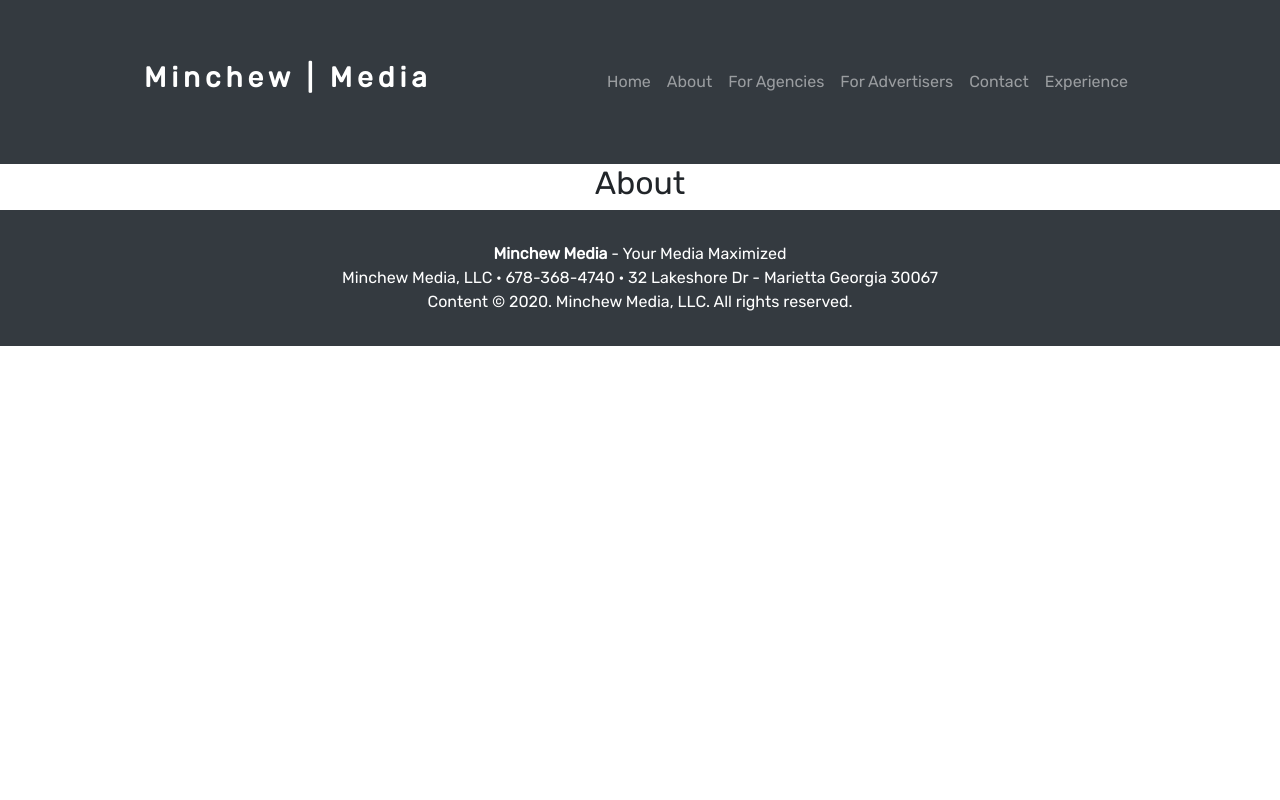
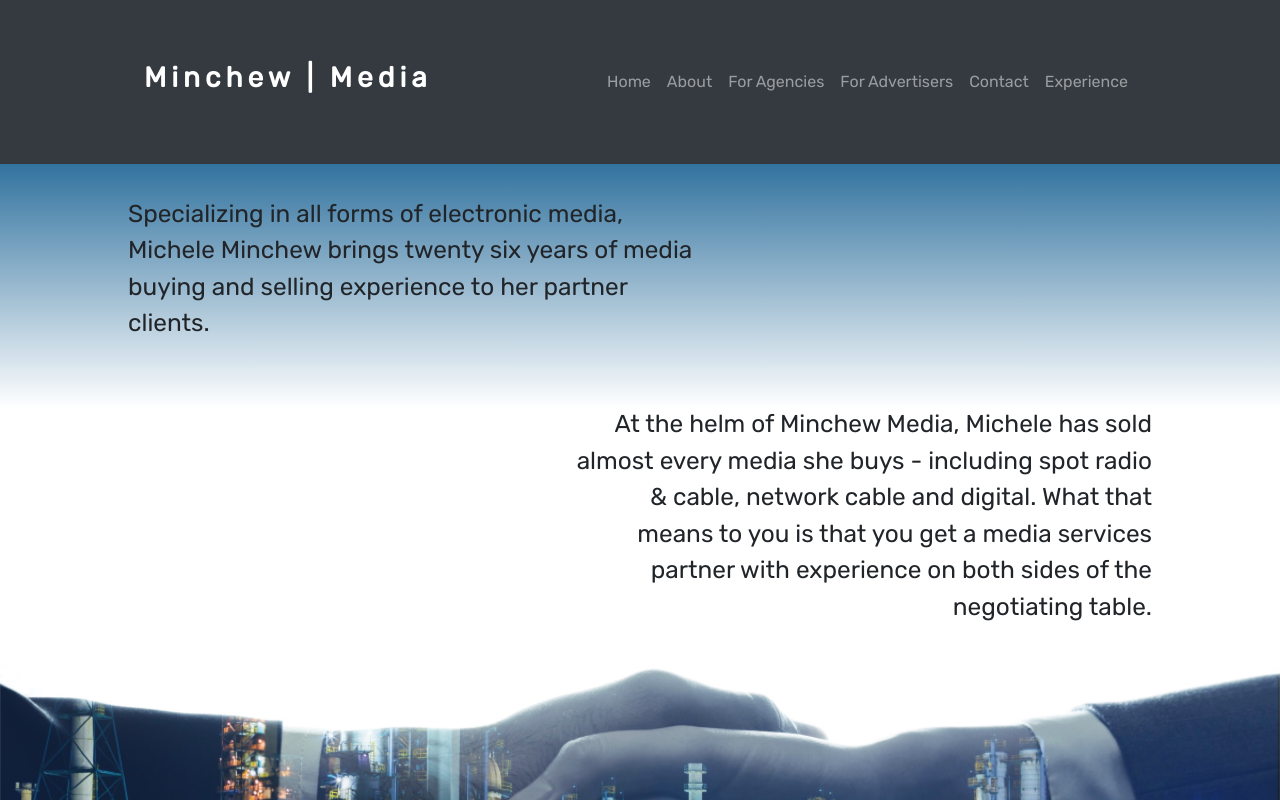
Before and after one commit to scottrollan/minchew, a React (Create React App) app: page /About in a window 1280 px wide. Built offline with nearby package versions, Linux system fonts and the light colour scheme.

Commit message:
finished About again

```diff
--- a/src/pages/About.js
+++ b/src/pages/About.js
@@ -1,10 +1,30 @@
 import React from 'react';
+import photo from '../assets/negotiate.jpg';
 import styles from './About.module.scss';
 
 const About = () => {
   return (
-    <div className={styles.About}>
-      <h2>About</h2>
+    <div className={styles.about}>
+      <p>
+        Specializing in all forms of electronic media, Michele Minchew brings
+        twenty six years of media buying and selling experience to her partner
+        clients.
+      </p>
+      <p>
+        At the helm of Minchew Media, Michele has sold almost every media she
+        buys - including spot radio &amp; cable, network cable and digital. What
+        that means to you is that you get a media services partner with
+        experience on both sides of the negotiating table.
+      </p>
+      <img src={photo} alt="" />
+      <p>
+        Michele understands how media is negotiated and placed, and leverages
+        strong vendor partnerships around the country.
+      </p>
+      <p>
+        Having experience on both sides of the negotiating table allows her to
+        see twice as well when planning your project.
+      </p>
     </div>
   );
 };
--- a/src/pages/About.module.scss
+++ b/src/pages/About.module.scss
@@ -0,0 +1,37 @@
+@import '../styles/custom-media.scss';
+@import '../styles/custom-properties.scss';
+
+.about {
+  display: flex;
+  flex-direction: column;
+  background-image: linear-gradient(
+    var(--minchew-blue),
+    var(--white),
+    var(--white),
+    var(--white),
+    var(--white),
+    var(--minchew-blue)
+  );
+}
+.about p {
+  margin: 2rem 10%;
+  width: 45%;
+  font-size: calc(18px + 0.5vw);
+  @media (pointer: coarse) {
+    @media screen and (max-width: $breakpoint-handheld) {
+      margin: 1rem 5%;
+      width: 60%;
+    }
+  }
+}
+.about p:nth-child(odd) {
+  align-self: flex-start;
+  text-align: left;
+}
+.about p:nth-child(even) {
+  align-self: flex-end;
+  text-align: right;
+}
+.about img {
+  width: 100%;
+}
```
Also changed, not shown: src/assets/negotiate.jpg (added).
